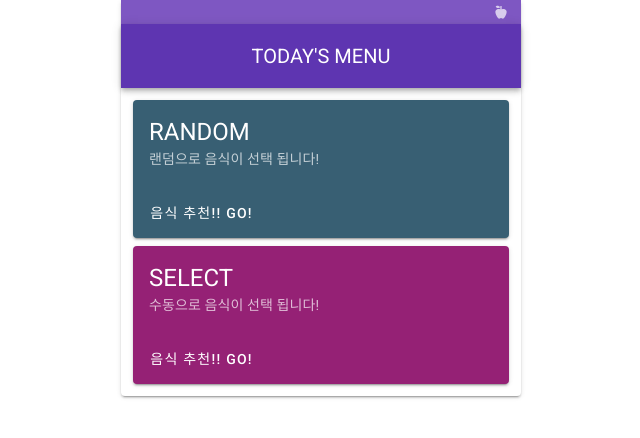
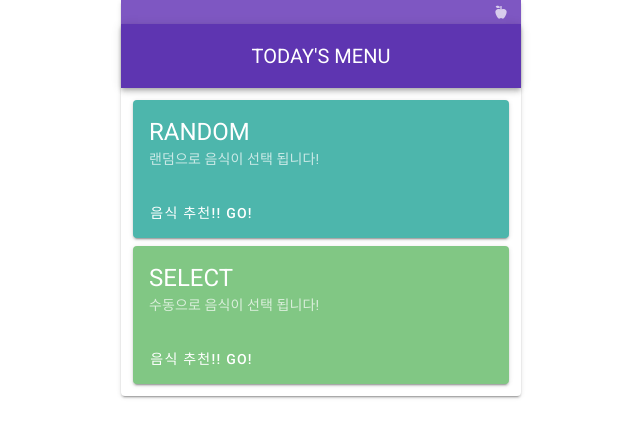
Before and after one commit to 2Ruk/vuetify-practice, a Vue app: page / in a window 1280 px wide. Shown: the top 438 px of the page, without its empty margins (319-959 px from the left). Built offline with nearby package versions, Linux system fonts and the light colour scheme.

Commit message:
emit event 생성

```diff
--- a/src/components/main/content/select-menu.vue
+++ b/src/components/main/content/select-menu.vue
@@ -2,7 +2,8 @@
   <v-row dense>
     <v-col cols="12">
       <v-card
-          color="#385F73"
+          @click="selectMenu(random)"
+          color="#4DB6AC"
           dark
       >
         <v-card-title class="text-h5">
@@ -23,7 +24,8 @@
 
     <v-col cols="12">
       <v-card
-          color="#952175"
+          @click="selectMenu(category)"
+          color="#81C784"
           dark
       >
         <v-card-title class="text-h5">
@@ -41,20 +43,22 @@
         </v-card-actions>
       </v-card>
     </v-col>
-
-
-
-
   </v-row>
 </template>
 
 <script lang="ts">
 import Vue from "vue";
 import Component from "vue-class-component";
+import {SELECT} from "@/enum/common";
 
 @Component({})
 export default class SelectMenu extends Vue {
+  private random: SELECT = SELECT.RANDOM;
+  private category: SELECT = SELECT.CATEGORY;
 
+  selectMenu(selectValue: SELECT): void {
+    this.$emit('selectMenu',selectValue);
+  }
 }
 
 
--- /dev/null
+++ b/src/enum/common.ts
@@ -0,0 +1,4 @@
+export const enum SELECT {
+    RANDOM ,
+    CATEGORY
+}
--- a/src/views/Home.vue
+++ b/src/views/Home.vue
@@ -5,7 +5,7 @@
   >
     <MainHeader/>
     <v-container>
-      <SelectMenu/>
+      <SelectMenu @select-menu="selectMenu"/>
     </v-container>
   </v-card>
 </template>
@@ -14,6 +14,8 @@
 import {Component, Vue} from 'vue-property-decorator';
 import MainHeader from "@/components/main/main-header.vue";
 import SelectMenu from "@/components/main/content/select-menu.vue";
+import {SELECT} from "@/enum/common";
+import {createLogger} from "vuex";
 
 @Component({
   components: {
@@ -31,6 +33,8 @@ export default class Home extends Vue {
     },
   ]
 
-
+  selectMenu(select: SELECT): void {
+    console.log('------->',select)
+  }
 }
 </script>
```
